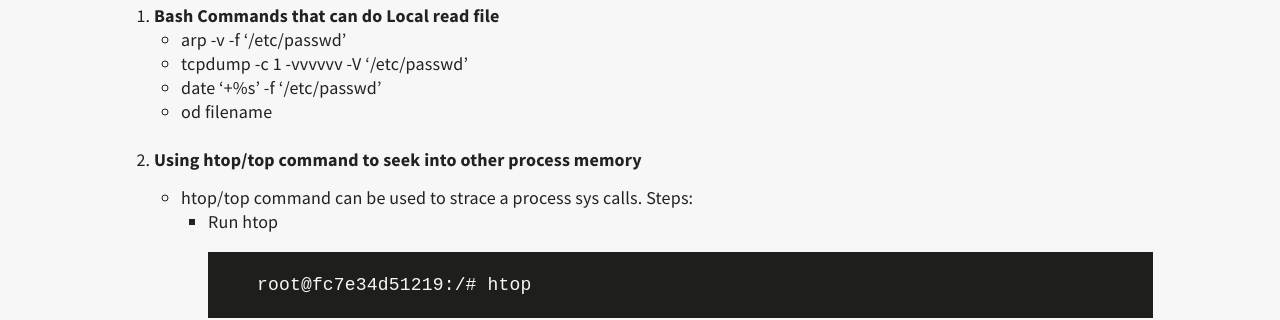
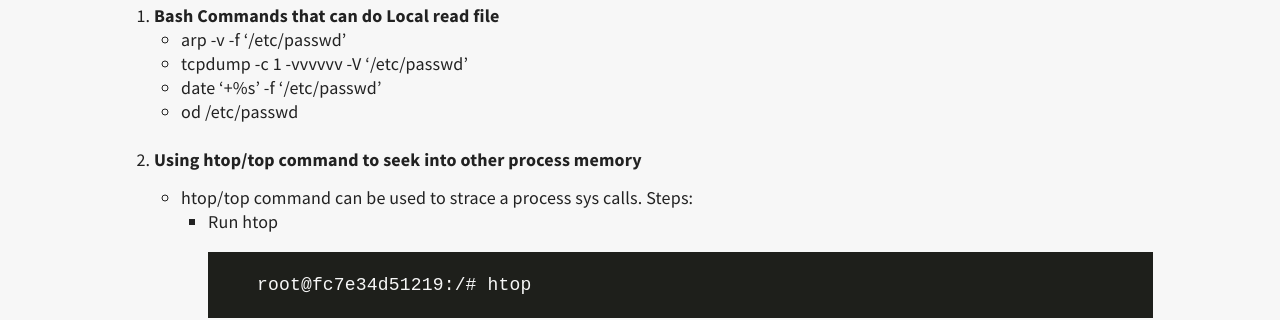
Before and after one commit to 0xsapra/website, a Jekyll site: the page built from _posts/2021-02-06-JAN-CTF-BYTES.md, in a window 1280 px wide. Shown: the part 427-747 px from the top of the page. Built offline with Jekyll 4.4.1, drawn with Linux system fonts in a browser that asks for light colours.

Commit message:
CTF byted 2021-JAN added

```diff
--- a/_posts/2021-02-06-JAN-CTF-BYTES.md
+++ b/_posts/2021-02-06-JAN-CTF-BYTES.md
@@ -4,7 +4,7 @@
     * arp -v -f '/etc/passwd'
     * tcpdump -c 1 -vvvvvv -V '/etc/passwd'
     * date '+%s' -f '/etc/passwd'
-    * od filename
+    * od /etc/passwd
 
 2. **Using htop/top command to seek into other process memory**
 
```
